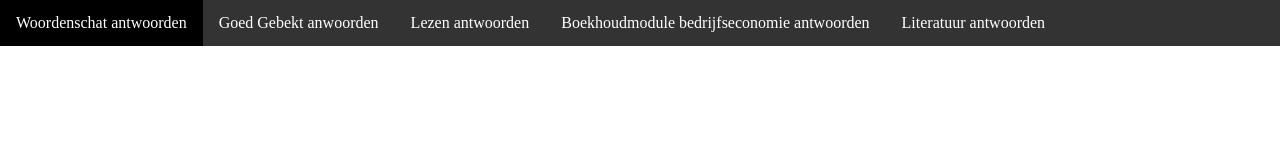
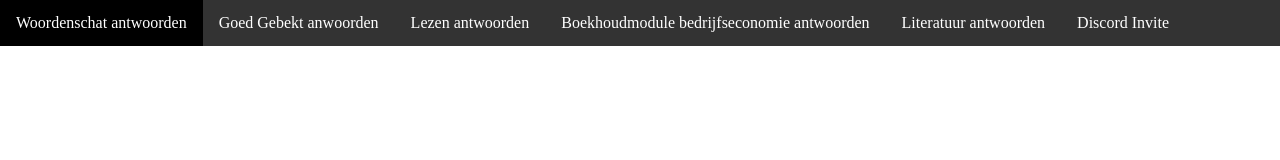
Before and after one commit to JobKleijn/Website, a plain HTML site: page index.html in a window 1280 px wide. Drawn offline with Linux system fonts and the light colour scheme.

Commit message:
Update index.html

```diff
--- a/index.html
+++ b/index.html
@@ -43,6 +43,7 @@ ul.topnav li.right {float: right;}
   <li><a href="Nederlands/Lezen/4h-antwoorden-leesvaardigheid.pdf">Lezen antwoorden</a></li>
   <li><a href="Bedrijfseconomie/VWO 5 MO - MO Uitwerkingen boekhoudmodule door RobertPalland - 201303242105.pdf">Boekhoudmodule bedrijfseconomie antwoorden</a></li>
   <li><a href="Nederlands/Literatuur/Uitwerkingen Literatuur.pdf">Literatuur antwoorden</a></li>
+  <li><a href="discord.gg/vdfQKhJ">Discord Invite</a></li>
 </ul>
 
 </body>
```
